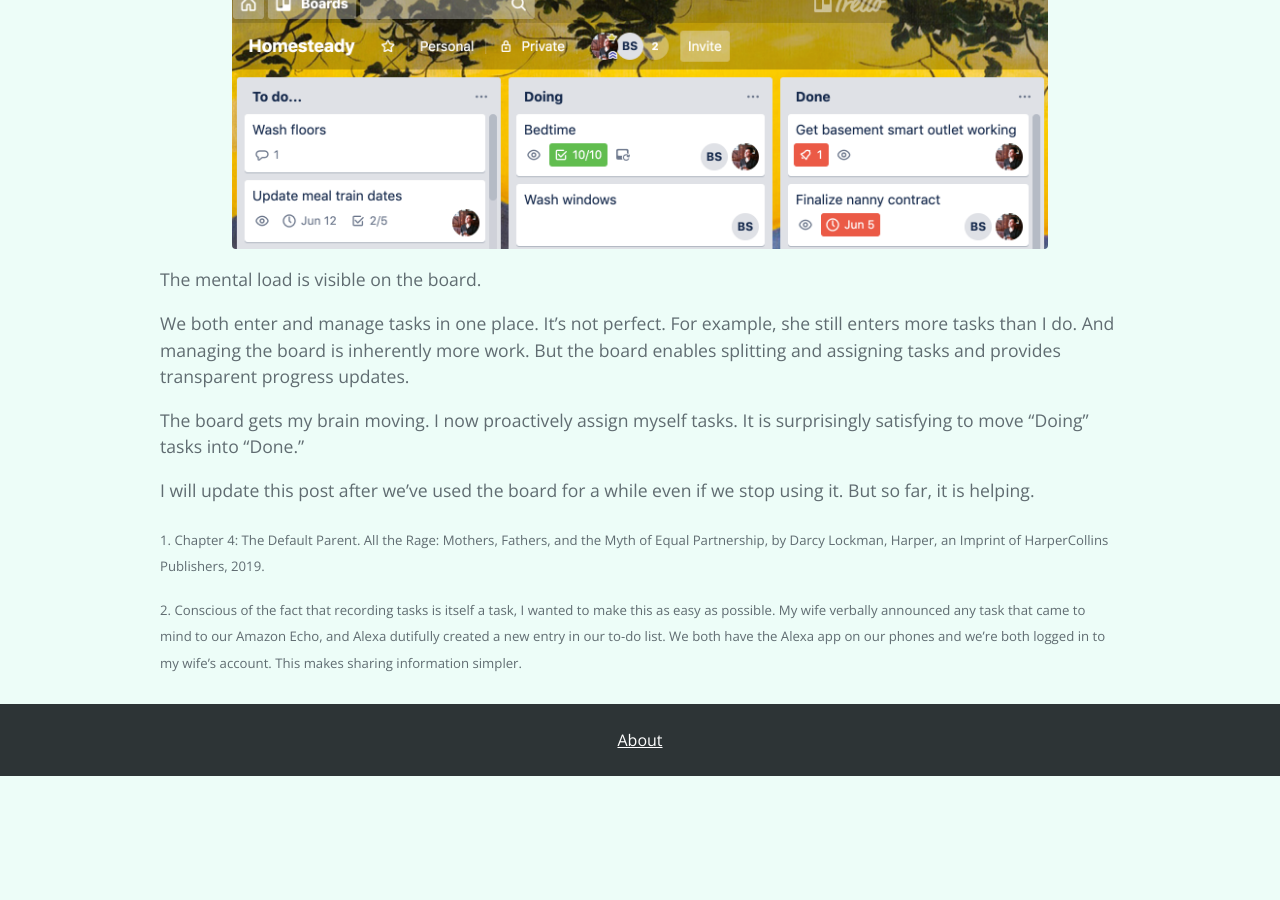
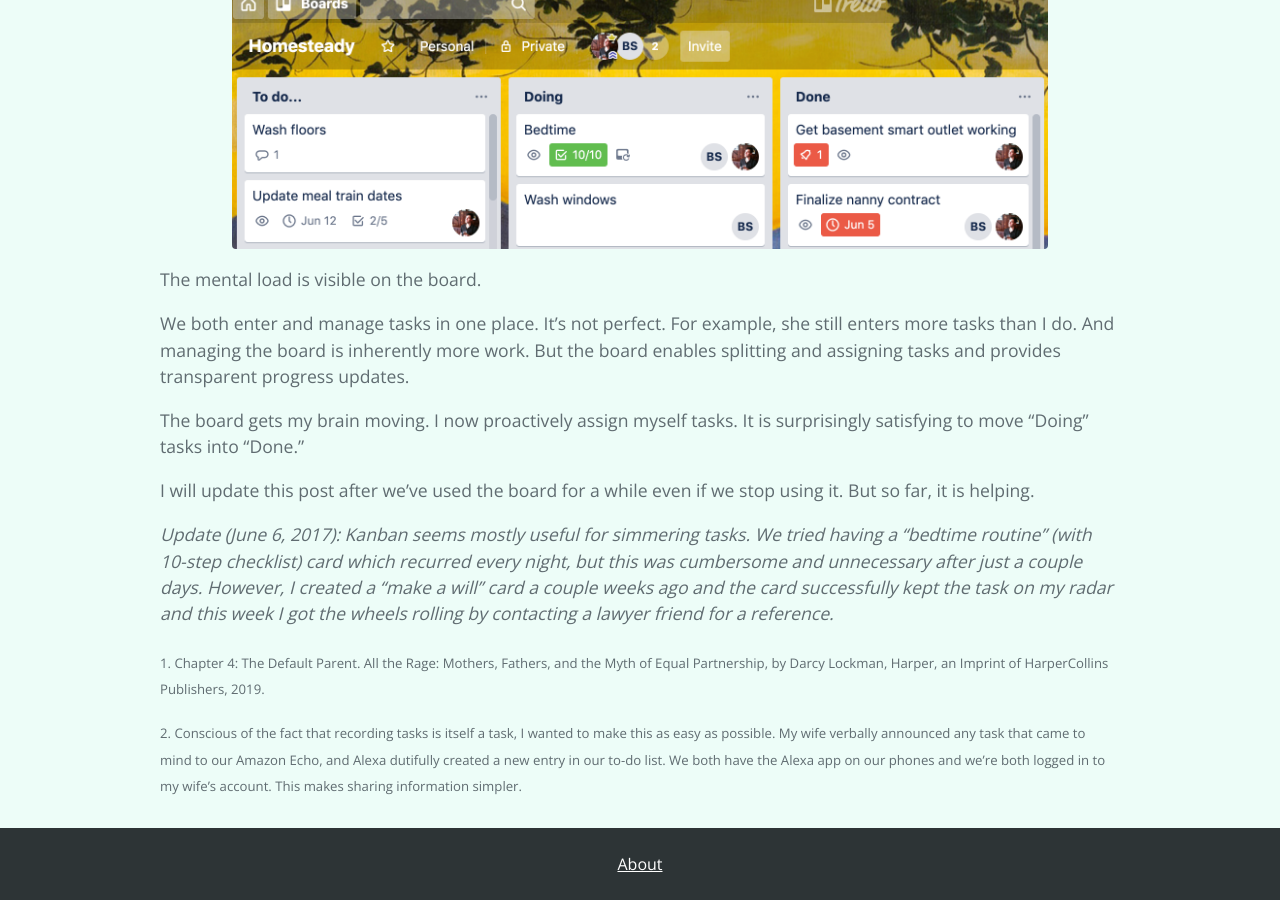
Before and after one commit to brntsllvn/wtf.parity, a Jekyll site: the page built from _posts/2019-06-07-use-kanban.markdown, in a window 1280 px wide and 900 px high, scrolled down 931 px. Built offline with Jekyll 4.4.1, drawn with Linux system fonts in a browser that asks for light colours; before the commit the page ends 1707 px from its top, so only the background shows below that; some of the changed text lies outside the part shown.

Commit message:
update kanban

```diff
--- a/_posts/2019-06-07-use-kanban.markdown
+++ b/_posts/2019-06-07-use-kanban.markdown
@@ -33,6 +34,8 @@ The board gets my brain moving. I now proactively assign myself tasks. It is sur
 
 I will update this post after we've used the board for a while even if we stop using it. But so far, it is helping.
 
+*Update (June 6, 2017): Kanban seems mostly useful for simmering tasks. We tried having a "bedtime routine" (with 10-step checklist) card which recurred every night, but this was cumbersome and unnecessary after just a couple days. However, I created a "make a will" card a couple weeks ago and the card successfully kept the task on my radar and this week I got the wheels rolling by contacting a lawyer friend for a reference.*
+
 {% include lockman.html number=1 section="Chapter 4: The Default Parent." %}
 
 {% include citation.html number=2 text="Conscious of the fact that recording tasks is itself a task, I wanted to make this as easy as possible. My wife verbally announced any task that came to mind to our Amazon Echo, and Alexa dutifully created a new entry in our to-do list. We both have the Alexa app on our phones and we're both logged in to my wife's account. This makes sharing information simpler" %}
```
Also changed, not shown: other parts of _posts/2019-06-07-use-kanban.markdown (+1 -0 lines).
